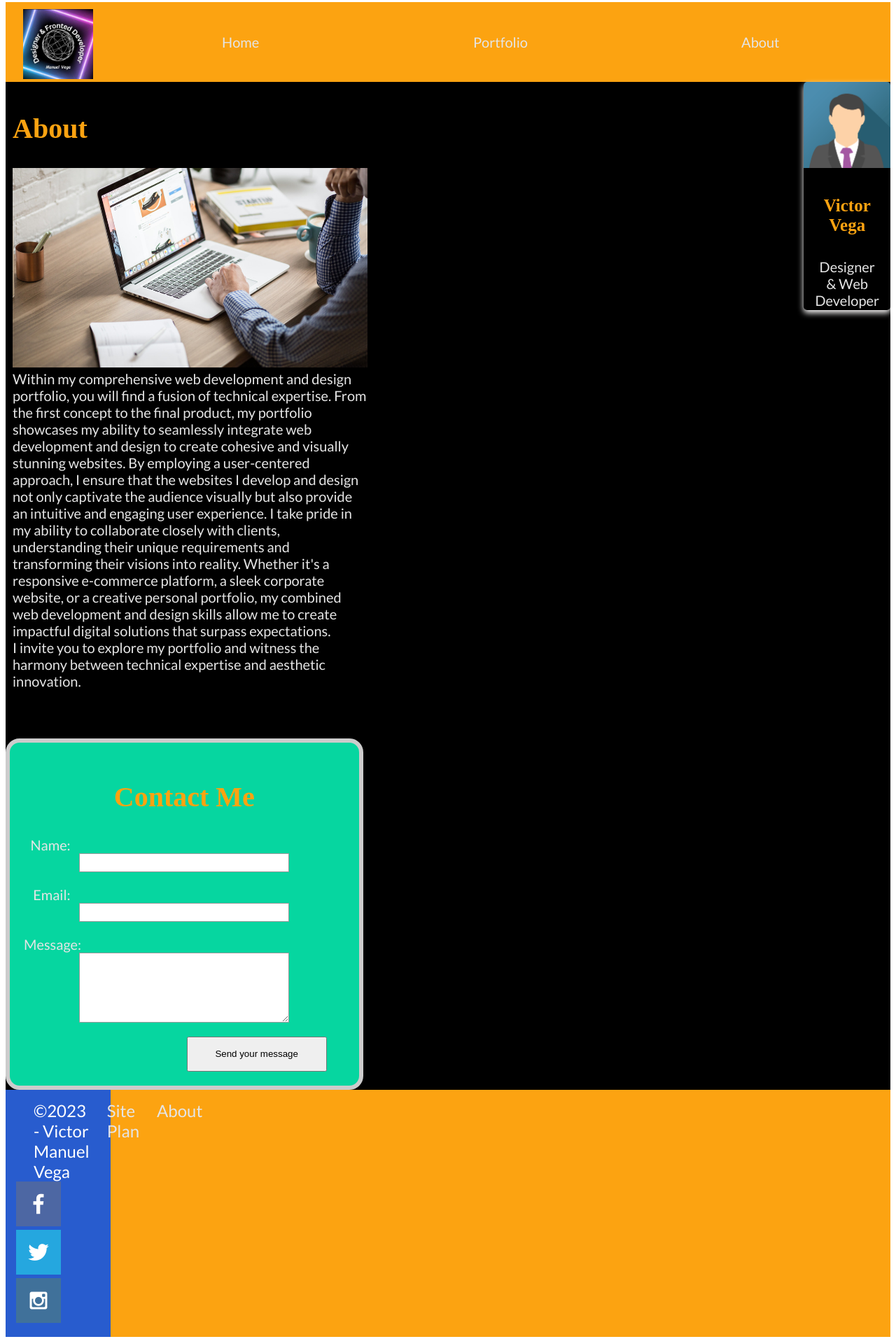
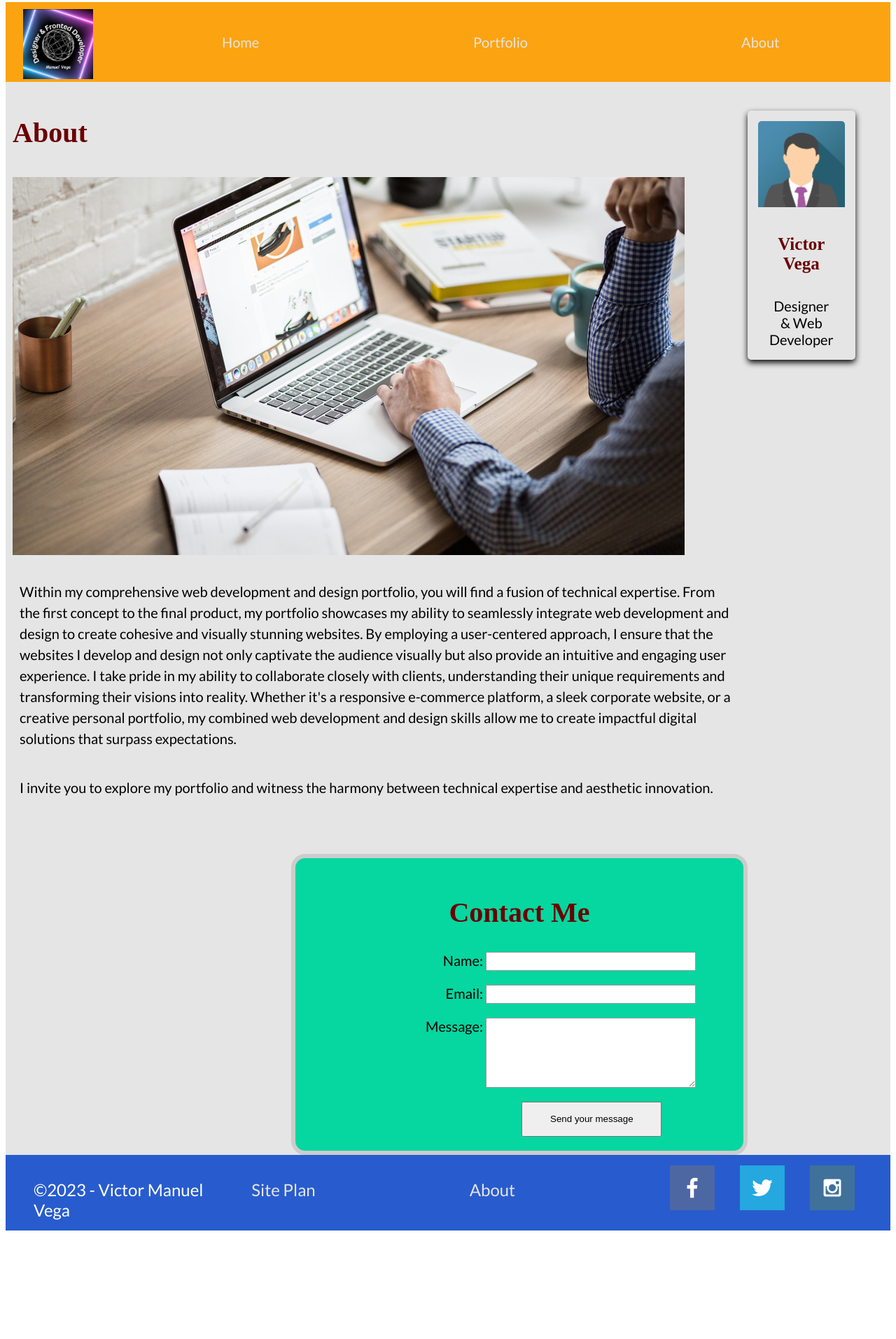
Before and after one commit to victorvegak/wdd130, a plain HTML site: page personal-portfolio/about.html in a window 1280 px wide. Shown: the part 5-1918 px from the top of the page at 70% size. After the commit the page ends 1771 px from the top, so only its background shows below. Drawn offline with Linux system fonts and the light colour scheme; a web font is replaced by a local one.

Commit message:
child pages styled

```diff
--- a/personal-portfolio/about.html
+++ b/personal-portfolio/about.html
@@ -20,11 +20,12 @@
                 <a href="portfolio.html">Portfolio</a>
                 <a href="about.html">About</a>
             </nav>
+        </header>
         <main class= "about-grid">
             <section class="about-title">
                 <h2>About</h2>
                 <img class="about-img" src="images/resized/Untitled-design.jpg" alt="designing">
-                <p>
+                <p class = "p1-about">
                     Within my comprehensive web development and design portfolio, you will find a fusion of technical expertise.
                     From the first concept to the final product, my portfolio showcases my ability to seamlessly integrate web development
                     and design to create cohesive and visually stunning websites. By employing a user-centered approach,
@@ -34,18 +35,18 @@
                     or a creative personal portfolio, my combined web development and design skills allow me to create impactful digital solutions
                     that surpass expectations.
                 </p>
-                <p>
+                <p class = "p2-about">
                     I invite you to explore my portfolio and witness the harmony between technical expertise and aesthetic innovation.
                 </p>
             </section>
-            <aside class="card">
+            <div class="card">
                 <img class= "card-img" src="images/resized/img-avatar.png" alt="Avatar" style="width:100%">
                 <div class="container">
                 <h4><b>Victor Vega</b></h4>
                 <p>Designer & Web Developer</p>
                 </div>
-            </aside>
-            <div class = "Contact me">
+            </div>
+            <div class = "contact-me">
                 <form action="/my-handling-form-page" method="post">
                     <h2>Contact Me</h2>
                     <ul>
@@ -74,7 +75,7 @@
             <p>&copy;2023 - Victor Manuel Vega</p>
             <p><a href="site-plan.html">Site Plan</a></p>
             <p><a href="about.html">About</a></p>
-            <div class = "social-foot">
+            <div class = "social">
                 <a href="https://facebook.com" target="_blank">
                     <img src="images/resized/facebook.png" alt="fb icon">
                 </a>
--- a/personal-portfolio/styles/styles.css
+++ b/personal-portfolio/styles/styles.css
@@ -31,13 +31,14 @@
 body {
     font-family: var(--paragraph-font);
     font-size: 20px;
-    color: var(--accent1-color);
+    color: var(--primary-color);
+
 }
 
 h1, h2, h3, h4, h5, h6 {
     font-family: var(--heading-font);
     font-weight: 700;
-    color: var(--secondary-color);
+    color: var(--accent2-color);
 }
 h1 {
     font-size: 2.5em;
@@ -84,17 +85,14 @@ a {
     max-width: 1600px;
     margin: 0 auto;
     background-color: var(--accent1-color);
-
-
+    display: grid;
 }
 
 main {
     display: grid;
     text-align: center;
     box-sizing: border-box;
-    display: grid;
     grid-template-columns: repeat(12, 1fr);
-    grid-row: 2;
     gap: 3em 0;
 }
 
@@ -176,7 +174,7 @@ nav a:hover {
 .home {
     display: grid;
     grid-template-columns: repeat(2, 1fr);
-    background-color: #000;
+    background-color: #e5e5e5;
     position: relative;
 }
 
@@ -264,17 +262,20 @@ nav a:hover {
 ** About page
 *
 **************************************************/
+.contact-me{
+    grid-column: 3;
+    display: grid;
+}
 form {
     /* Center the form on the page */
     margin: 0 auto;
-    width: 100%;
+    width: 600px;
     /* Form outline */
     padding: 1em;
     border: 6px solid #ccc;
     border-radius: 1em;
     background-color: #06d6a0;
-    display: grid;
-    grid-column: 5;
+
   }
   ul {
     list-style: none;
@@ -288,10 +289,9 @@ form {
 
   label {
     /* Uniform size & alignment */
-    display: grid;
+    display: inline-block;
     width: 200px;
     text-align: right;
-    grid-template-columns: repeat(3, 1fr);
   }
 
   input,
@@ -338,7 +338,7 @@ form {
 
 
 #feedback {
-    background-color: antiquewhite;
+    background-color: rgb(10, 39, 204);
     position: absolute;
     top: 0;
     left: 0;
@@ -352,27 +352,49 @@ form {
 }
 
 .about-grid{
-    background-color: #000000;
-    grid-column: 1/3;
+    background-color: #e5e5e5;
+   grid-template-columns: 1fr 1fr 1fr 1fr;
+   display:  grid;
 }
 .about-title{
-    grid-column: 1/3;
     text-align: left;
-    padding: .5em;
+    font-size: 1em;
+    line-height: 1.5;
+    padding: 10px;
+    grid-column: 1/4;
+
+}
+
+.p1-about {
+    text-align: left;
+    line-height: 1.5;
+    padding: 10px;
+    margin-top: 20px;
+}
+
+.p2-about {
+    text-align: left;
+    line-height: 1.5;
+    padding: 10px;
+    margin-top: 20px;
+    grid-column: 3;
+    display: grid;
 }
 
 .card {
     /* Add shadows to create the "card" effect */
-    box-shadow: 0 4px 8px 0 rgb(255, 254, 254);
+    box-shadow: 0 4px 8px 0 rgb(7, 5, 5);
     transition: 0.3s;
-    width: 100%;
+    width: min-content;
     border-radius: 5px;
-    grid-column: 12;
-    height: fit-content;
+    grid-column: 4;
+    height: min-content;
+    padding: 15px;
+    margin-top: 20%;
 }
 /*On mouse-over, add a deeper shadow */
 .card:hover {
-    box-shadow: 0 8px 16px 0 rgba(247, 244, 244, 0.932);
+    box-shadow: 0 8px 16px 0 rgba(189, 73, 73, 0.932);
 }
 
 .container {
@@ -382,6 +404,55 @@ form {
  width: 100%;
  border-radius: 5px 5px 0 0;
 }
+
+/*********************************************************************
+**
+*Portfolio
+**
+**********************************************************************/
+
+.portfolio {
+    text-align: center;
+}
+
+.portfolio-grid {
+    display: grid;
+    grid-template-columns: repeat(4, 1fr);
+    grid-template-rows: repeat(4, 1fr);
+    column-gap: 10px;
+    padding: 20px;
+}
+
+.web-development {
+    grid-column: 1/4;
+    grid-row: 1/2;
+    margin-top: 20px;
+
+}
+
+.design {
+    grid-column: 2/5;
+    grid-row: 2/3;
+    margin-top: 20px;
+
+}
+
+.WebDevelopment-Design {
+    grid-column: 1/4;
+    grid-row: 3/5;
+    margin-top: 20px;
+}
+
+p {
+    margin-top: 20px;
+}
+
+
+
+
+
+
+
 
 /****************************************************************
 * *
@@ -417,7 +488,7 @@ footer a:hover{
 .social {
     display: grid;
     grid-template-columns: repeat(3, 100px);
-    grid-column: 5;
+    grid-column: 12;
 
 }
 
```
Also changed, not shown: personal-portfolio/index.html (+2 -2 lines).
